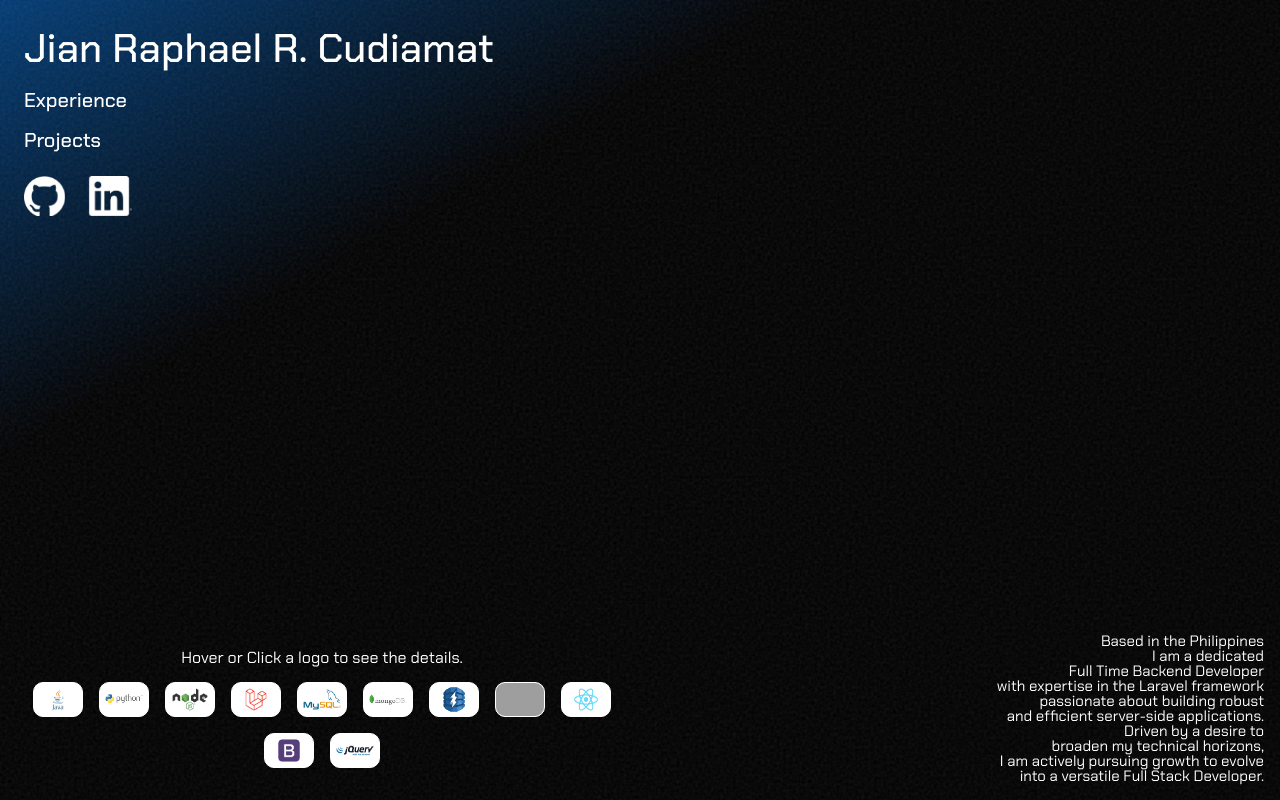
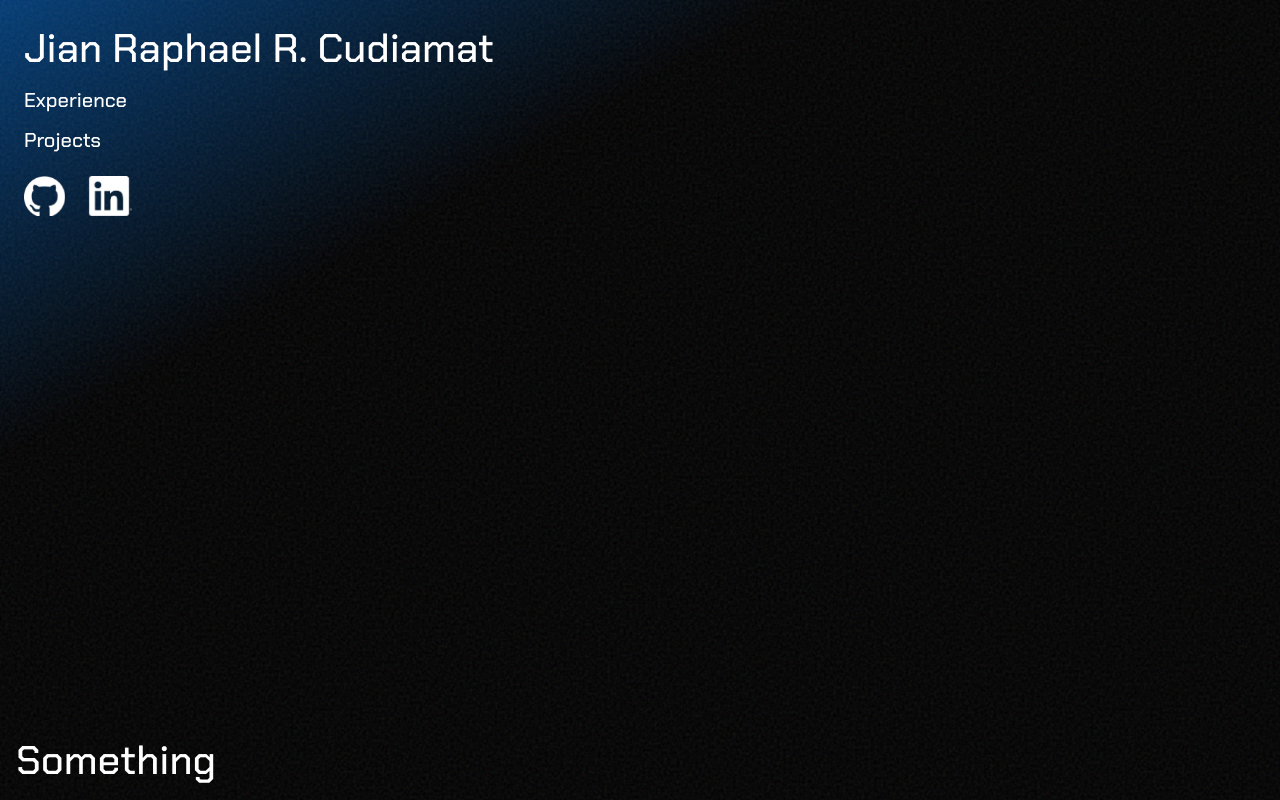
Before and after one commit to Shunsena-Jian/cudiamat-portfolio-2, a React (Vite) app: page /experiences in a window 1280 px wide. Built offline with nearby package versions, Linux system fonts and the light colour scheme; grey boxes are pictures that could not be loaded.

Commit message:
Add routing with react-router-dom and create Experience and Projects components

```diff
--- a/package.json
+++ b/package.json
@@ -12,7 +12,8 @@
   "dependencies": {
     "bootstrap": "^5.3.6",
     "react": "^19.1.0",
-    "react-dom": "^19.1.0"
+    "react-dom": "^19.1.0",
+    "react-router-dom": "^7.6.2"
   },
   "devDependencies": {
     "@eslint/js": "^9.25.0",
--- a/src/App.jsx
+++ b/src/App.jsx
@@ -1,19 +1,31 @@
 import './animations.css';
+import { Routes, Route, Outlet } from 'react-router-dom';
 
-// Layout Imports
-import AppLayout from './layouts/AppLayout.jsx'
+import AppLayout from './layouts/AppLayout.jsx';
 
-// Component Imports
 import Header from "./pages/Header.jsx";
 import Main from "./pages/Main.jsx";
+import Experience from "./pages/Experience.jsx";
+import Projects from "./pages/Projects.jsx";
 
 function App() {
     return (
-        <AppLayout
-            header={ <Header /> }
-            content={ <Main />}
-        />
-    )
+        <Routes>
+            <Route
+                path="/"
+                element={
+                    <AppLayout
+                        header={<Header />}
+                        content={<Outlet />}
+                    />
+                }
+            >
+                <Route index element={<Main />} />
+                <Route path="projects" element={<Projects />} />
+                <Route path="experiences" element={<Experience />} />
+            </Route>
+        </Routes>
+    );
 }
 
-export default App
+export default App;
--- a/src/main.jsx
+++ b/src/main.jsx
@@ -1,5 +1,7 @@
 import { StrictMode } from 'react'
 import { createRoot } from 'react-dom/client'
+import { BrowserRouter } from "react-router-dom";
+
 import 'bootstrap/dist/css/bootstrap.min.css';
 import 'bootstrap/dist/js/bootstrap.bundle.min.js';
 import App from './App.jsx'
@@ -7,6 +9,8 @@ import './index.css'
 
 createRoot(document.getElementById('root')).render(
   <StrictMode>
-    <App />
+      <BrowserRouter>
+        <App />
+      </BrowserRouter>
   </StrictMode>,
 )
--- /dev/null
+++ b/src/pages/Experience.jsx
@@ -0,0 +1,13 @@
+export default function Experience() {
+    return (
+        <>
+            <main className={'experience-section container-fluid p-3'}>
+                <div className={'row'}>
+                    <div className={'col'}>
+                        <h1 className={'m-0'}>Something</h1>
+                    </div>
+                </div>
+            </main>
+        </>
+    );
+}
--- a/src/pages/Header.jsx
+++ b/src/pages/Header.jsx
@@ -1,3 +1,5 @@
+import { Link } from "react-router-dom";
+
 import HeaderLayout from "../layouts/HeaderLayout.jsx";
 import UnderLineGrow from "../components/UnderlineGrow/UnderLineGrow.jsx";
 import GithubLogo from '../assets/images/github-logo-white.png';
@@ -11,18 +13,21 @@ const navItems = [
         text: 'Jian Raphael R. Cudiamat',
         ElementType: 'h1',
         className: `m-0 ${styles.textItem}`,
+        to: '/',
     },
     {
         id: 'experience',
         text: 'Experience',
         ElementType: 'h5',
         className: `m-0 ${styles.textItem}`,
+        to: '/experiences',
     },
     {
         id: 'projects',
         text: 'Projects',
         ElementType: 'h5',
         className: `m-0 ${styles.textItem}`,
+        to: '/projects',
     }
 ];
 
@@ -51,13 +56,21 @@ const upperContent = (
     <div className={`container-fluid d-flex flex-column align-items-start gap-3 m-0 ${styles.textContainer}`}>
         {
             navItems.map(item => {
-                const {id, text, ElementType, className} = item;
+                const {id, text, ElementType, className, to} = item;
 
-                return (
+                const content =  (
                     <UnderLineGrow key={id}>
                         <ElementType className={className}>{text}</ElementType>
                     </UnderLineGrow>
                 );
+
+                if (to) {
+                    return (
+                        <Link key={id} to={to} style={{ textDecoration: 'none', color: 'inherit' }}>
+                            {content}
+                        </Link>
+                    );
+                }
             })
         }
     </div>
--- /dev/null
+++ b/src/pages/Projects.jsx
@@ -0,0 +1,5 @@
+export default function Projects() {
+    return (
+        'Something'
+    );
+}
```
Also changed, not shown: 1 other file (tests, documents, lock files or other folders).
